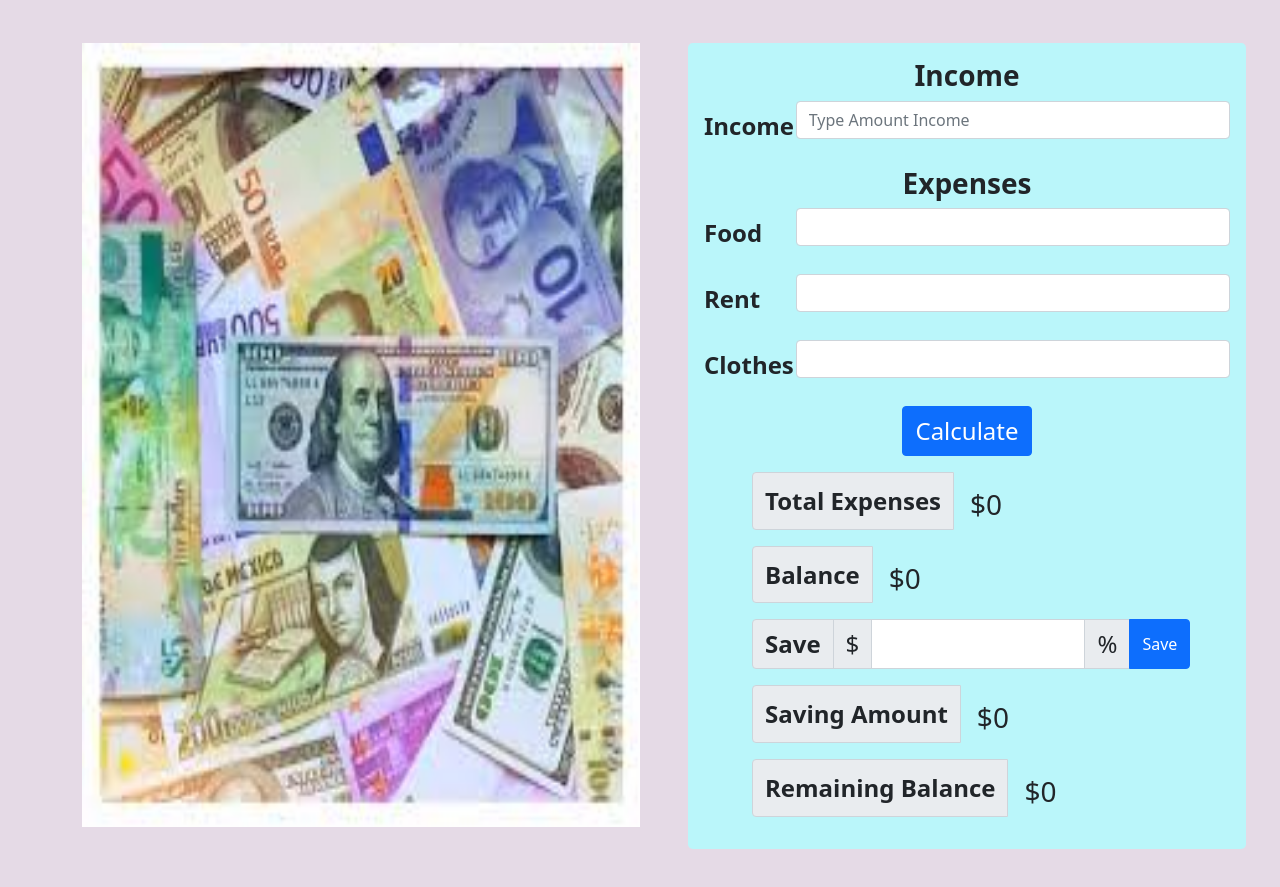
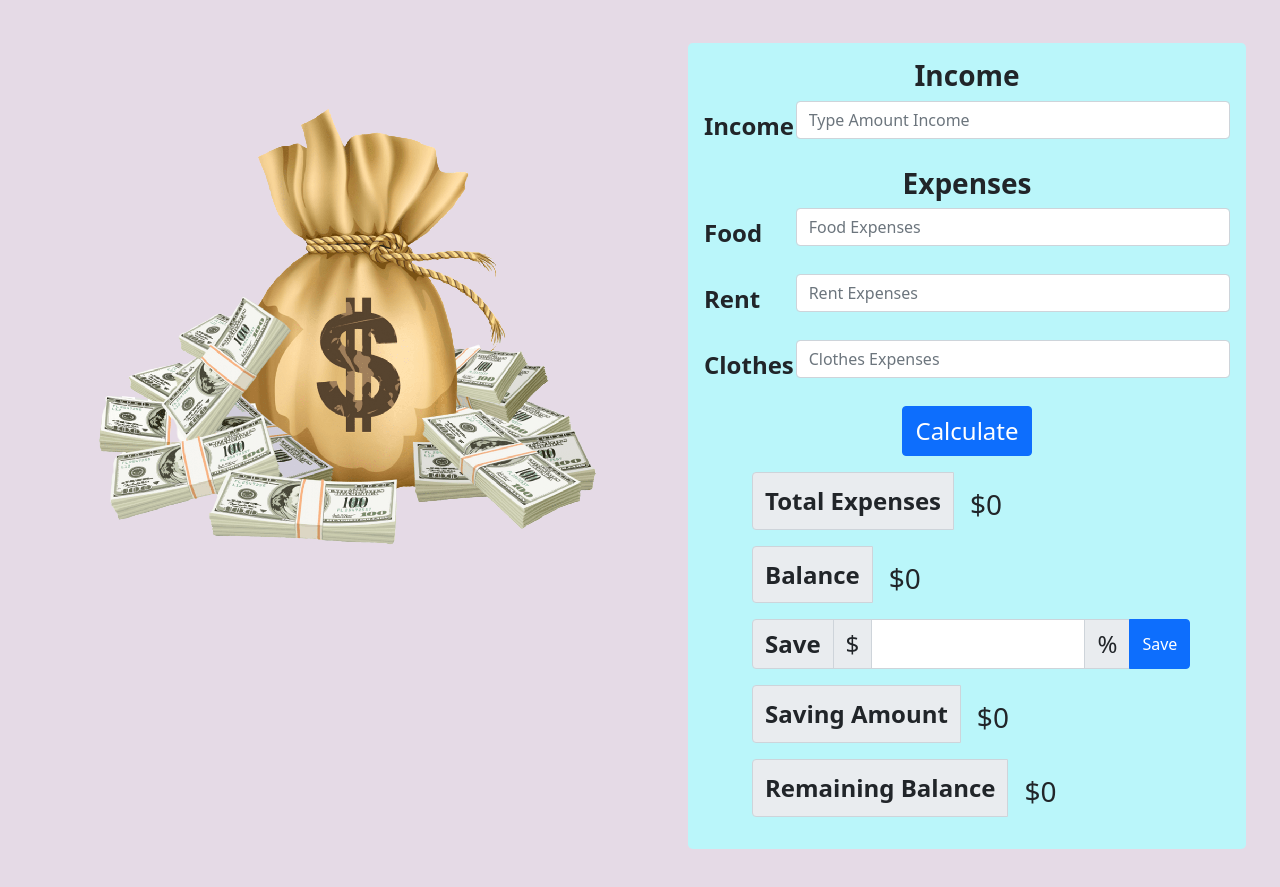
Before and after one commit to afruzaakter/money-master, a plain HTML site: page index.html in a window 1280 px wide. Shown: the part 53-940 px from the top of the page. Drawn offline with nearby package versions, Linux system fonts and the light colour scheme.

Commit message:
image change

```diff
--- a/CSS/style.css
+++ b/CSS/style.css
@@ -1,7 +1,7 @@
-.image-style{
+/* .image-style{
     width: 705px;
     height: 784px;
-}
+} */
 
 .custom-color{
     background-color: rgb(186, 246, 250);
--- a/index.html
+++ b/index.html
@@ -23,8 +23,8 @@
            <section>
             <div class="d-md-flex justify-content-between align-items-start ">
                 <!-- image part -->
-                <div class="col col-md-6 col-sm-12 col-lg-6">
-                    <img class="image-style img-fluid me-5" src="images/images.jfif" alt="">
+                <div class="col col-md-6 col-sm-12 col-lg-6 mt-5">
+                    <img class="image-style img-fluid me-5" src="images/money-loan--removebg-preview.png" alt="">
                 </div>
                 <!-- main  design part -->
                 <div class="col col-md-6 col-sm-12 col-lg-6 ms-5  p-3 rounded-3 custom-color">
@@ -41,19 +41,19 @@
                         <h3 class="text-center fs-3 fw-bold">Expenses</h3>
                       <label for="inputPassword" class="col-sm-2 col-form-label fs-4 fw-bold">Food</label>
                       <div class="col-sm-10">
-                        <input type="text" class="form-control" id="food-input" placeholder="">
+                        <input type="text" class="form-control" id="food-input" placeholder="Food Expenses">
                       </div>
                     </div>
                     <div class="mb-3 row">
                       <label for="inputPassword" class="col-sm-2 col-form-label fs-4 fw-bold">Rent</label>
                       <div class="col-sm-10">
-                        <input type="text" class="form-control" id="rent-input">
+                        <input type="text" class="form-control" id="rent-input" placeholder="Rent Expenses">
                       </div>
                     </div>
                     <div class="mb-3 row">
                       <label for="inputPassword" class="col-sm-2 col-form-label fs-4 fw-bold">Clothes</label>
                       <div class="col-sm-10">
-                        <input type="text" class="form-control" id="clothes-input">
+                        <input type="text" class="form-control" id="clothes-input" placeholder="Clothes Expenses">
                       </div>
                     </div>
                    <div class="d-md-flex justify-content-center align-items-center">
```
Also changed, not shown: JS/bank.js (+6 -21 lines), images/bank-cash-small.jpg (deleted), images/images.jfif (deleted), images/money-loan--removebg-preview.png (added).
